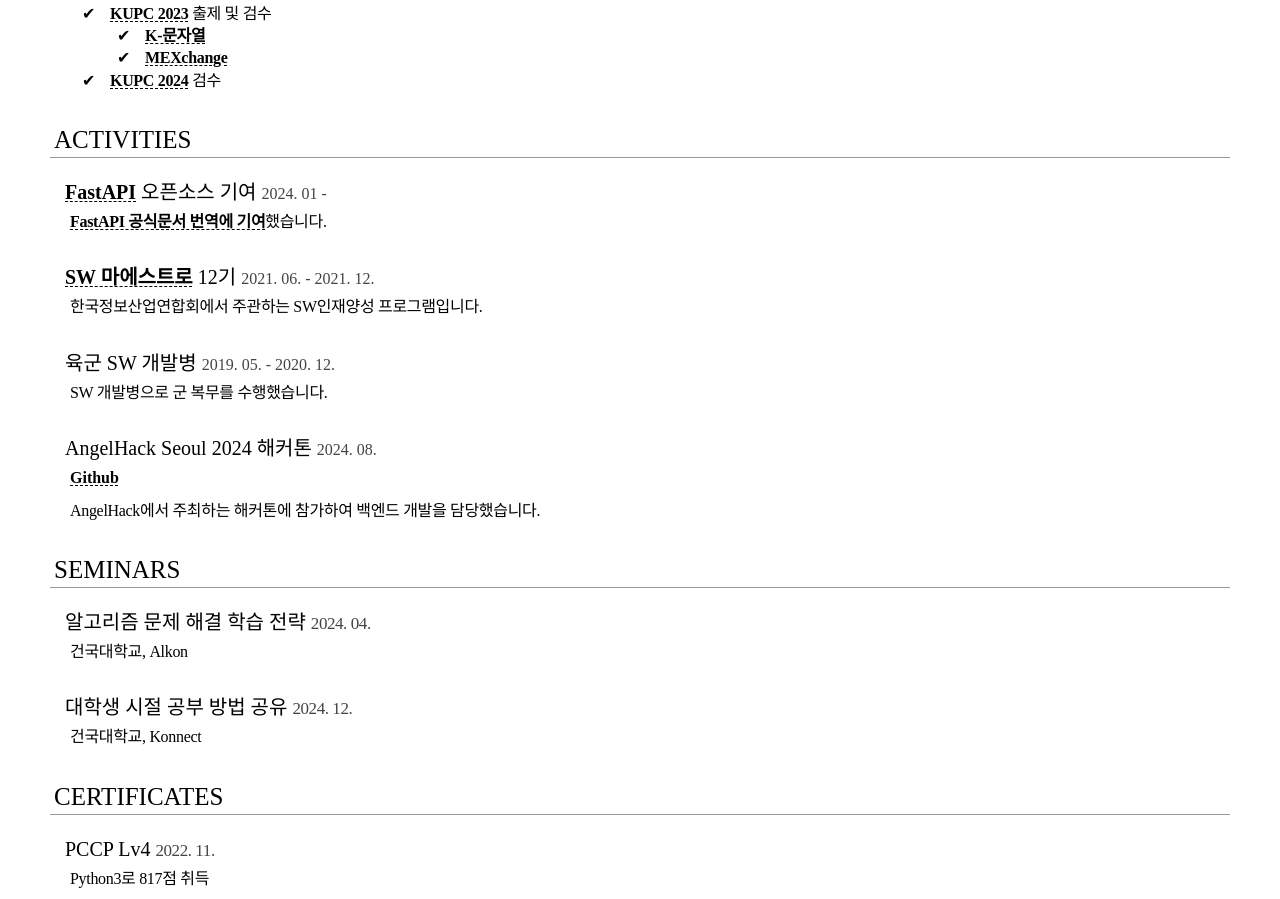
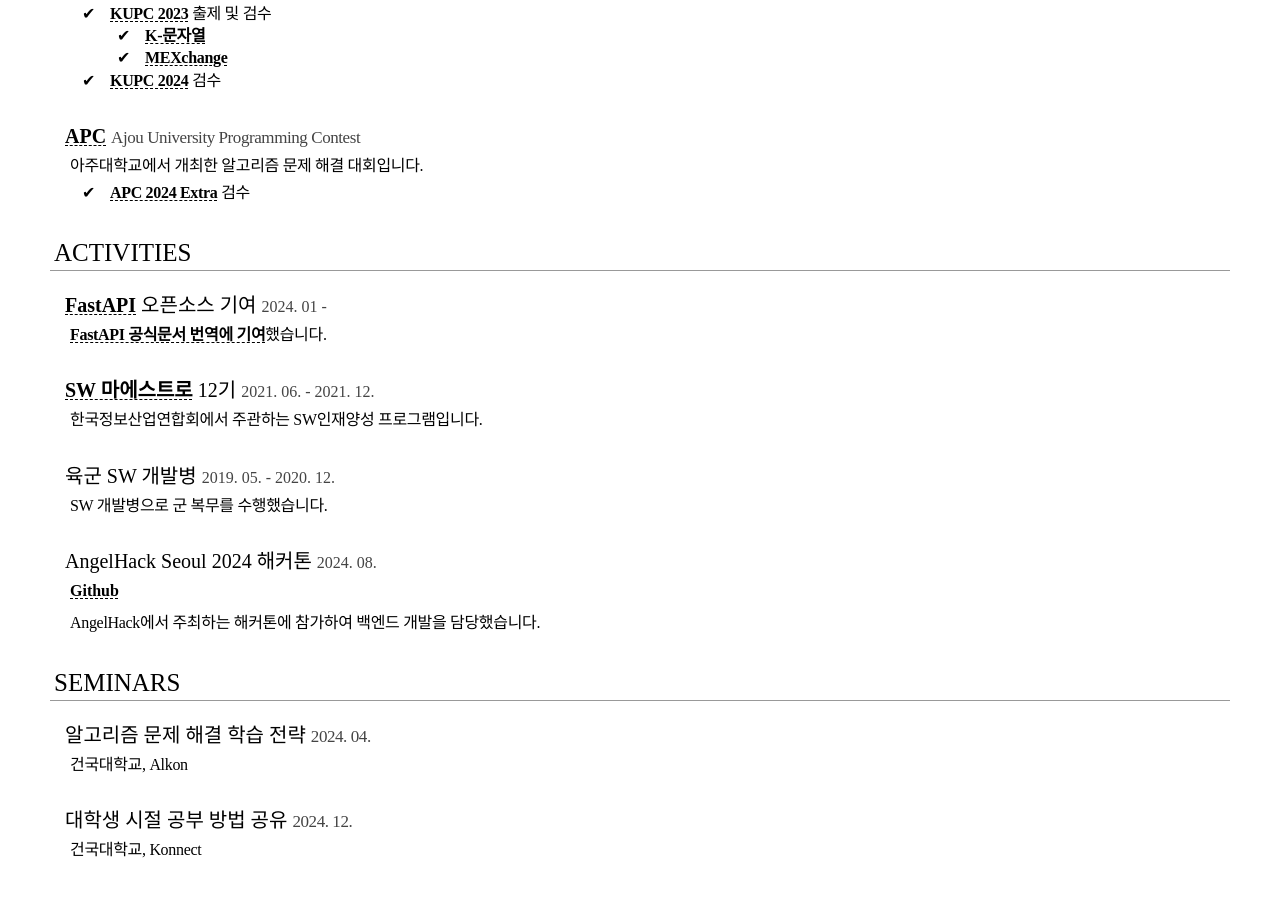
Before and after one commit to riroan/riroan.com, a React (Create React App) app in the folder riroan/: page / in a window 1280 px wide. Shown: the part 4301-5200 px from the top of the page. Built offline with nearby package versions, Linux system fonts and the light colour scheme; no server answers; a web font is replaced by a local one.

Commit message:
APC 2024 Extra 검수 내용 추가

```diff
--- a/riroan/src/App.js
+++ b/riroan/src/App.js
@@ -407,7 +407,7 @@
 					<Ul display={true}>
 						<Item depth={1}>
 							<Trans t={t} i18nKey="eea448938a">
-								<A href="http://scoreboard.riroan.com/problemset.pdf"></A>
+								<A href="https://github.com/riroan/KUPC/blob/main/problem/main.pdf"></A>
 							</Trans>
 						</Item>
 						<Ul display={detail}>
@@ -432,6 +432,19 @@
 						<Item depth={1}>
 							<Trans t={t} i18nKey="451c29349c">
 								<A href="https://www.acmicpc.net/category/detail/4345"></A>
+							</Trans>
+						</Item>
+					</Ul>
+				</Div>
+				<Div>
+					<H2>
+						<A href="https://www.acmicpc.net/category/408">APC</A> <Assist>Ajou University Programming Contest</Assist>
+					</H2>
+					<P>{t('dda64fb4b4')}</P>
+					<Ul display={true}>
+						<Item depth={1}>
+							<Trans t={t} i18nKey="a53a4c11bf">
+								<A href="https://www.acmicpc.net/category/detail/4380"></A>
 							</Trans>
 						</Item>
 					</Ul>
--- a/riroan/src/i18n/locales/en.json
+++ b/riroan/src/i18n/locales/en.json
@@ -90,6 +90,8 @@
 	"564079684c": "<0>KUPC 2023</0> Problem Setter/Tester",
 	"b6f1c50fe7": "K-String",
 	"451c29349c": "<0>KUPC 2024</0> Problem Tester",
+	"dda64fb4b4": "Programming contest hosted at Ajou University",
+	"a53a4c11bf": "<0>APC 2024 Extra</0> Problem Tester",
 
 	"3b161a077a": "Open source contributions to <0>FastAPI</0>",
 	"fe7a212f7e": "<0>Cotributed to Korean translation of FastAPI docs</0>",
--- a/riroan/src/i18n/locales/ko.json
+++ b/riroan/src/i18n/locales/ko.json
@@ -90,6 +90,8 @@
 	"564079684c": "<0>KUPC 2023</0> 출제 및 검수",
 	"b6f1c50fe7": "K-문자열",
 	"451c29349c": "<0>KUPC 2024</0> 검수",
+	"dda64fb4b4": "아주대학교에서 개최한 알고리즘 문제 해결 대회입니다.",
+	"a53a4c11bf": "<0>APC 2024 Extra</0> 검수",
 
 	"3b161a077a": "<0>FastAPI</0> 오픈소스 기여",
 	"fe7a212f7e": "<0>FastAPI 공식문서 번역에 기여</0>했습니다.",
```
